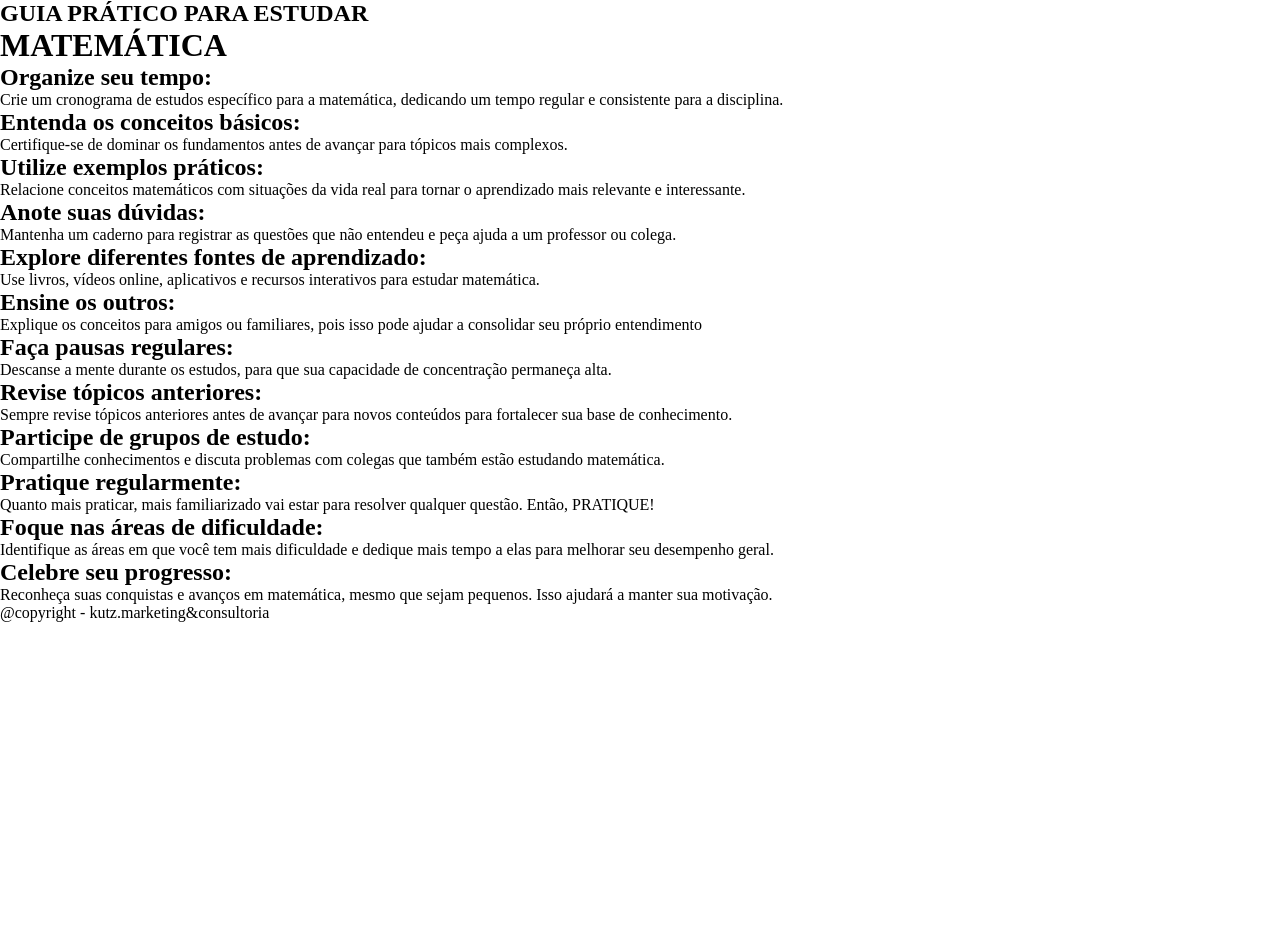
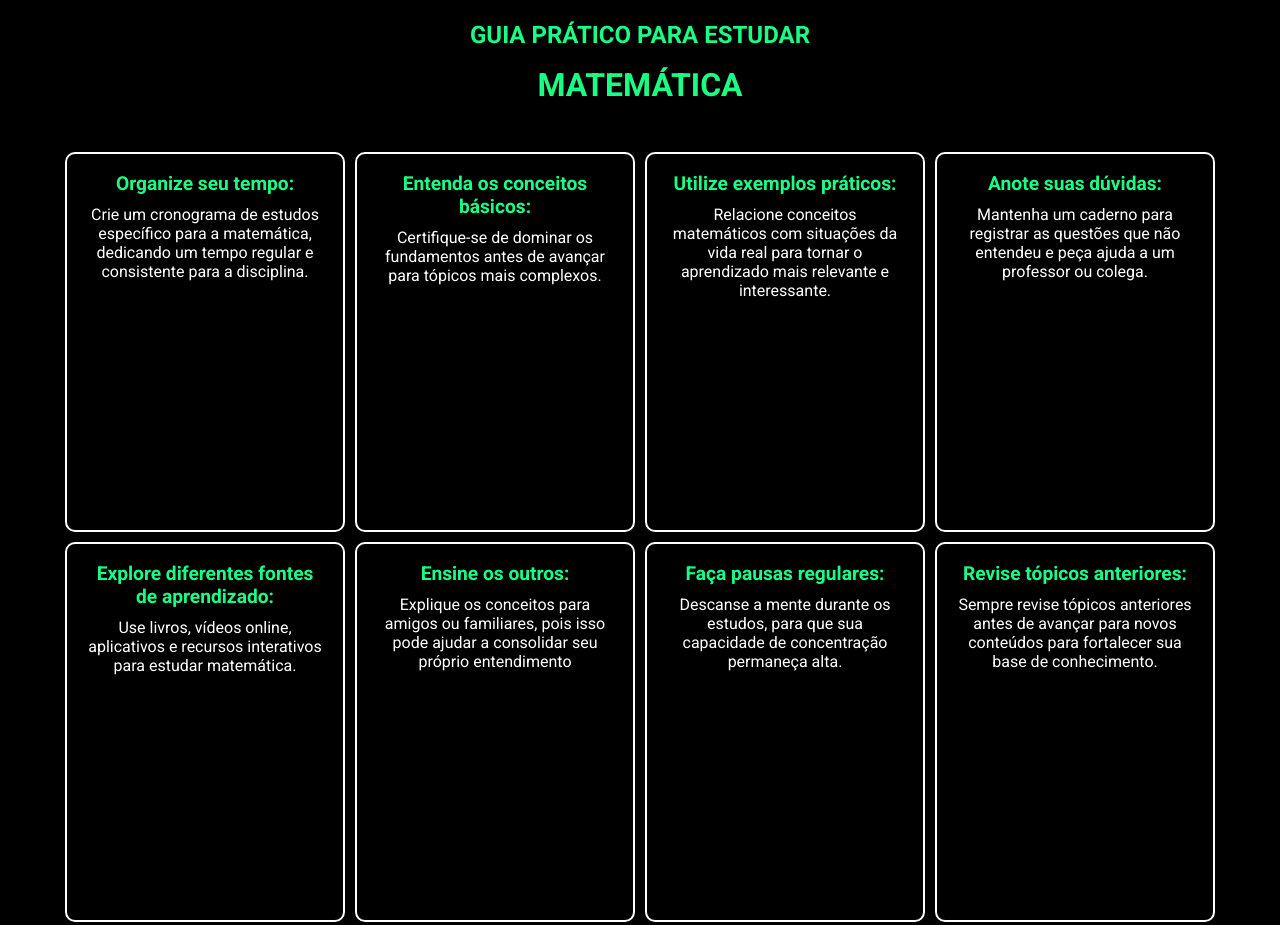
Before and after one commit to thaizdanielekutz/guia-pratico, a plain HTML site: page index.html in a window 1280 px wide. Shown: the top 925 px of the page. Before the commit the page ends 800 px from the top, so only its background shows below. Drawn offline with Linux system fonts and the light colour scheme.

Commit message:
codigo css ajustando cards

```diff
--- a/style.css
+++ b/style.css
@@ -3,3 +3,59 @@
   padding: 0;
   box-sizing: border-box;
 }
+
+:root {
+  --color01: #879fda;
+  --color02: #19ff85;
+}
+
+/*body {
+  background: linear-gradient(to right, var(--color01), var(--color02));
+  font-family: "Roboto";
+}*/
+body {
+  background: black;
+  font-family: "Roboto";
+}
+
+header {
+  text-align: center;
+  color: var(--color02);
+  margin-bottom: 3rem;
+}
+header h2 {
+  margin-top: 1.3rem;
+}
+header h1 {
+  margin-bottom: 1.5rem;
+  margin-top: 1.1rem;
+}
+.container-card {
+  display: flex;
+  flex-wrap: wrap;
+  justify-content: center;
+  gap: 10px;
+}
+
+.card {
+  width: 280px;
+  height: 380px;
+  border: 2px solid white;
+  border-radius: 10px;
+  transition: 0.5s;
+  cursor: pointer;
+  padding: 1.1rem;
+}
+
+.card h2 {
+  text-align: center;
+  color: white;
+  margin-bottom: 0.6rem;
+  font-size: 1.2rem;
+  color: var(--color02);
+}
+.card p {
+  text-align: center;
+  color: white;
+  font-size: 1rem;
+}
```
